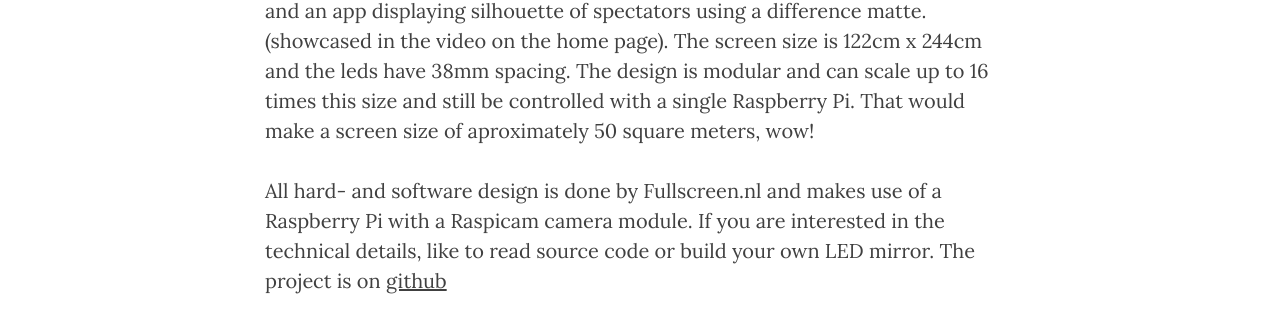
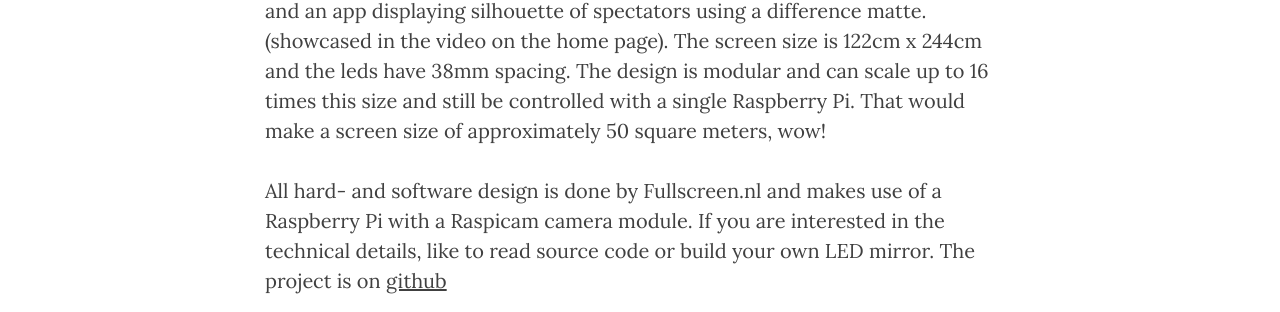
Before and after one commit to fullscreennl/led-mirror, a Jekyll site: the page built from about.html, in a window 1280 px wide. Shown: the part 630-942 px from the top of the page. Built offline with Jekyll 4.4.1, drawn with Linux system fonts in a browser that asks for light colours; nearby versions of some CDN libraries; some of the changed text lies outside the part shown.

Commit message:
fixed type

```diff
--- a/about.html
+++ b/about.html
@@ -6,7 +6,7 @@ header-img: "img/about-bg.jpg"
 ---
 
 <p>LED mirror is an interactive led installation made by Jeroen van Goor and Johan ten Broeke of Fullscreen.nl. It currently runs a few different interactive applications. For instance a loop recording app, a 'painting with highlights' app and an app displaying silhouette of spectators using a difference matte. (showcased in the video on the home page). The screen size is 122cm x 244cm and the leds have 38mm spacing.
-The design is modular and can scale up to 16 times this size and still be controlled with a single Raspberry Pi. That would make a screen size of aproximately 50 square meters, wow!</p>
+The design is modular and can scale up to 16 times this size and still be controlled with a single Raspberry Pi. That would make a screen size of approximately 50 square meters, wow!</p>
 
 <p>All hard- and software design is done by Fullscreen.nl and makes use of a Raspberry Pi with a Raspicam camera module. If you are interested in the technical details, like to read source code or build your own LED mirror. The project is on <a href="https://github.com/{{ site.github_username }}/led-mirror">github</a></p>
 
```
